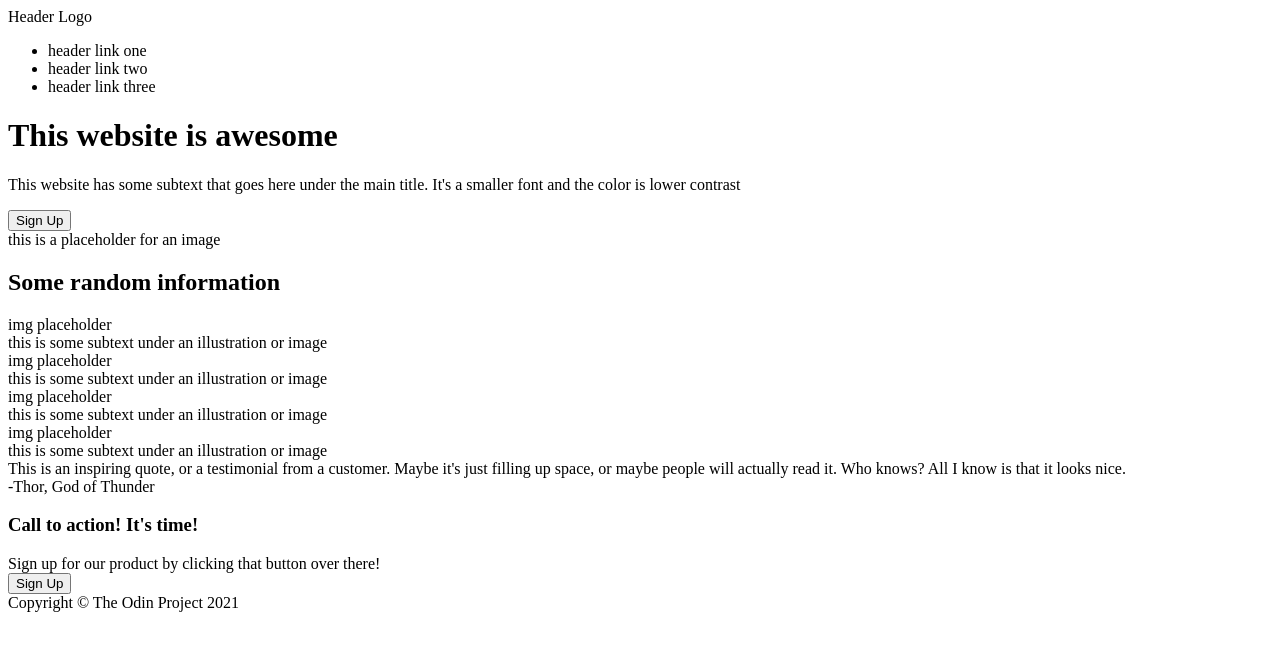
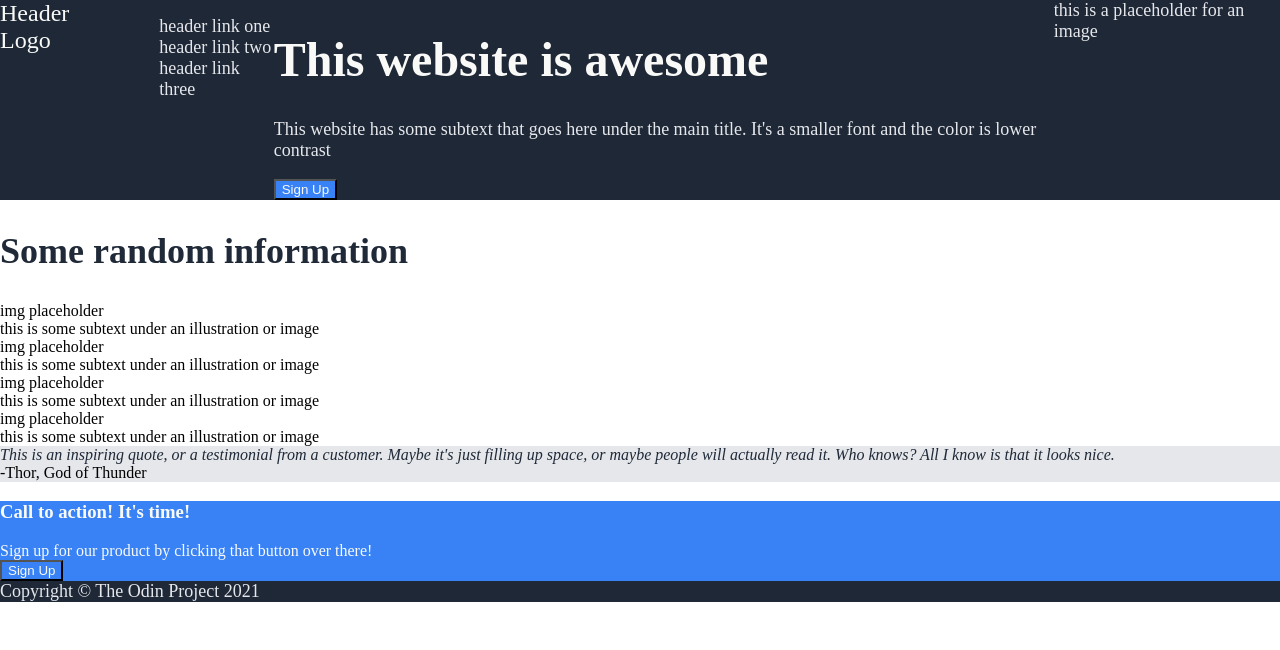
Before and after one commit to lanceaponte/landing-page, a plain HTML site: page index.html in a window 1280 px wide. Drawn offline with Linux system fonts and the light colour scheme.

Commit message:
Add common styles to style.css file

```diff
--- a/index.html
+++ b/index.html
@@ -4,7 +4,7 @@
 <head>
     <meta charset="UTF-8">
     <title>The Odin Project Landing Page</title>
-    <link rel="stylesheet" href="styles.css" />
+    <link rel="stylesheet" href="style.css" />
 </head>
 
 <body>
@@ -18,13 +18,12 @@
             <li class="nav-link">header link three</li>
         </ul>
         <div class="title">
-            <div class="title-main"></div>
             <h1>This website is awesome</h1>
             <p>This website has some subtext that goes here under the main title. It's a smaller font and the color is
                 lower contrast</p>
             <button class="sign-up-button">Sign Up</button>
         </div>
-        <div class="img-placeholder">this is a placeholder for an image</div>
+        <div class="title-img-placeholder">this is a placeholder for an image</div>
     </div>
     </div>
     <div class="info-container">
--- a/style.css
+++ b/style.css
@@ -0,0 +1,65 @@
+body {
+    margin: 0;
+    display: flex;
+    flex-direction: column;
+}
+
+.banner-container,
+.footer {
+    background-color: #1F2837;
+}
+
+.banner-container {
+
+    display: flex;
+}
+
+.header-logo {
+    font-size: 24px;
+    color: #F9FAF8
+}
+
+.nav-link,
+.title-img-placeholder,
+.title p,
+.footer {
+    font-size: 18px;
+    color: #E5E7EB;
+}
+
+h1 {
+    font-size: 48px;
+    font-weight: bolder;
+    color: #F9FAF8;
+
+}
+
+ul {
+    list-style-type: none;
+}
+
+.sign-up-button {
+    background-color: #3882F6;
+    color: #F9FAF8;
+}
+
+h2 {
+    font-size: 36px;
+    font-weight: bolder;
+    color: #1F2937;
+}
+
+.quote-container{
+    background-color: #E5E7EB;
+}
+
+.quote{
+    font-weight: 36px;
+    font-style: oblique;
+    color: #1F2937;
+}
+
+.sign-up-banner{
+    background-color: #3882F6;
+    color: #F9FAF8;
+}
```
